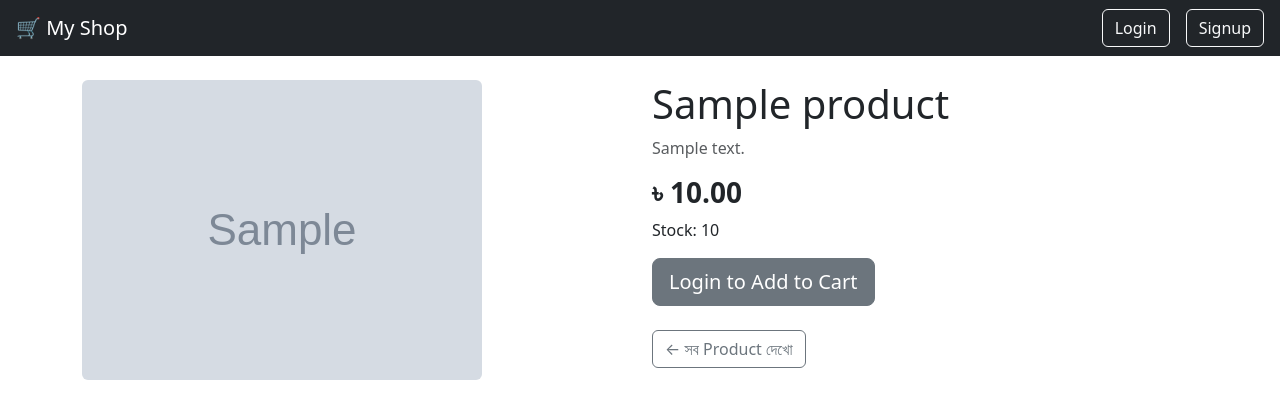
After one commit to mahdiribbi/Al-RiRa, a Django app: page /product/1/ in a window 1280 px wide. The commit adds this page. Shown: the top 419 px of the page. Run offline with Django 5.2, Linux system fonts and the light colour scheme; tables that the repository leaves empty hold one stand-in row (values such as "Sample post"); grey boxes marked "Sample" are stand-in pictures.

Commit message:
Add product detail page

```diff
--- a/backend/products/templates/home.html
+++ b/backend/products/templates/home.html
@@ -8,7 +8,9 @@
     <div class="col-md-4 mb-4">
         <div class="card h-100">
             <div class="card-body">
-                <h5 class="card-title">{{ product.name }}</h5>
+                <h5 class="card-title">
+                    <a href="{% url 'product_detail' product.id %}" class="text-decoration-none text-dark">{{ product.name }}</a>
+                </h5>
                 <p class="card-text">{{ product.description }}</p>
                 <p class="fw-bold">৳ {{ product.price }}</p>
                 {% if user.is_authenticated %}
--- /dev/null
+++ b/backend/products/templates/product_detail.html
@@ -0,0 +1,34 @@
+{% extends 'base.html' %}
+{% block content %}
+
+<div class="row">
+    <div class="col-md-6">
+        {% if product.image %}
+        <img src="{{ product.image.url }}" class="img-fluid rounded" alt="{{ product.name }}">
+        {% else %}
+        <div class="bg-secondary text-white d-flex align-items-center justify-content-center" style="height: 300px;">
+            No Image
+        </div>
+        {% endif %}
+    </div>
+    <div class="col-md-6">
+        <h1>{{ product.name }}</h1>
+        <p class="text-muted">{{ product.description }}</p>
+        <h3 class="fw-bold">৳ {{ product.price }}</h3>
+        <p>Stock: {{ product.stock }}</p>
+
+        {% if user.is_authenticated %}
+        <form method="post" action="{% url 'add_to_cart' product.id %}">
+            {% csrf_token %}
+            <button type="submit" class="btn btn-primary btn-lg">Add to Cart</button>
+        </form>
+        {% else %}
+        <a href="{% url 'login' %}" class="btn btn-secondary btn-lg">Login to Add to Cart</a>
+        {% endif %}
+
+        <br><br>
+        <a href="{% url 'home' %}" class="btn btn-outline-secondary">← সব Product দেখো</a>
+    </div>
+</div>
+
+{% endblock %}
--- a/backend/products/urls.py
+++ b/backend/products/urls.py
@@ -11,4 +11,5 @@ urlpatterns = [
     path('cart/', views.cart_view, name='cart'),
     path('remove-from-cart/<int:item_id>/', views.remove_from_cart, name='remove_from_cart'),
     path('update-cart/<int:item_id>/<str:action>/', views.update_cart_quantity, name='update_cart_quantity'),
+    path('product/<int:product_id>/', views.product_detail, name='product_detail'),
 ]
--- a/backend/products/views.py
+++ b/backend/products/views.py
@@ -62,3 +62,7 @@ def update_cart_quantity(request, item_id, action):
             cart_item.save()
 
     return redirect('cart')
+
+def product_detail(request, product_id):
+    product = get_object_or_404(Product, id=product_id)
+    return render(request, 'product_detail.html', {'product': product})
```
